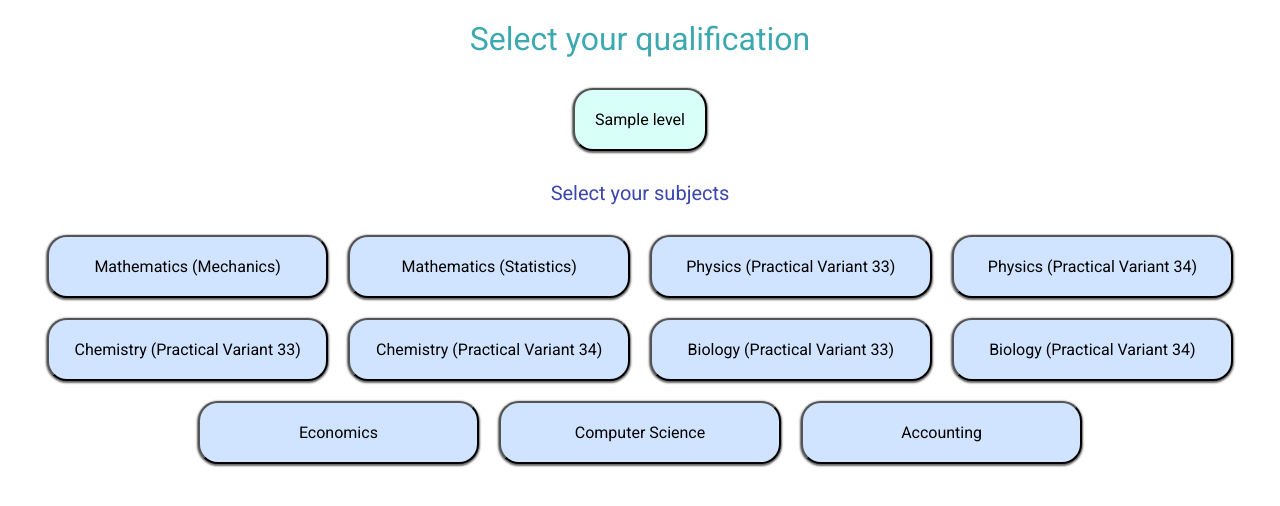
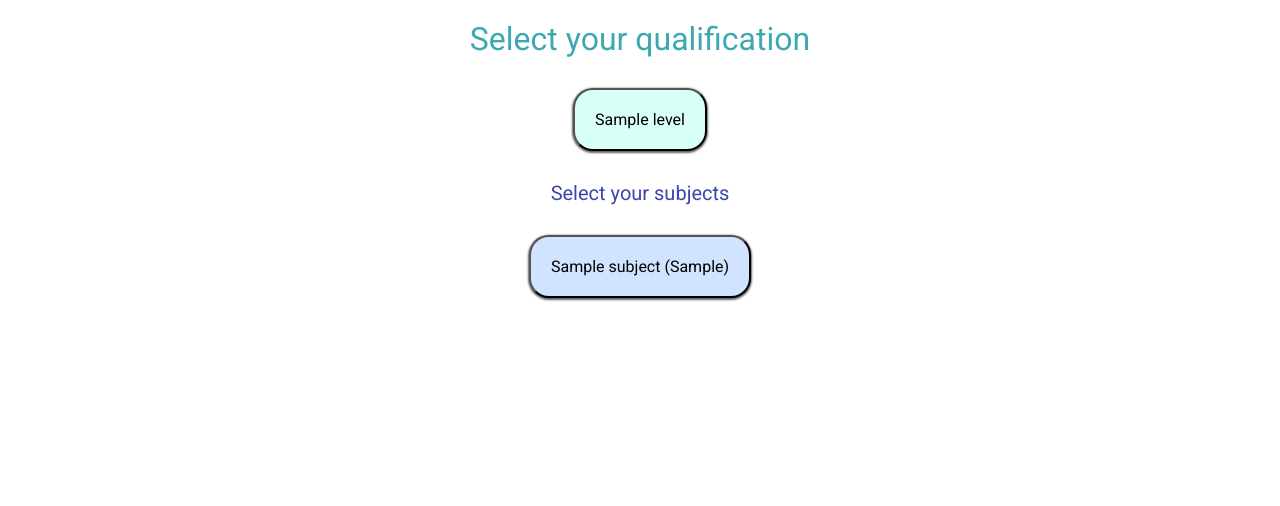
Before and after one commit to therealirfanshafi/ROUTINE-MAKER, a Django app: template main_code/routine_maker/main/templates/index.html in a window 1280 px wide. Shown: the top 506 px of the page. Run offline with Django 4.2, Linux system fonts and the light colour scheme; the template is opened without the code that fills it: values that come from a table or form of the project are taken from there, others are empty; tables that the repository leaves empty hold one stand-in row (values such as "Sample post").

```diff
--- a/main_code/routine_maker/main/templates/index.html
+++ b/main_code/routine_maker/main/templates/index.html
@@ -24,17 +24,13 @@
             <h2>Select your subjects</h2>
             <form style="display:flex; flex-direction: column; align-items: center;">
                 <div id="subject-selector" class="selector">
-                    <input type="button" value="Mathematics (Mechanics)" onclick="addSubject('Mathematics (Mechanics)')">
-                    <input type="button" value="Mathematics (Statistics)" onclick="addSubject('Mathematics (Statistics)')">
-                    <input type="button" value="Physics (Practical Variant 33)" onclick="addSubject('Physics (Practical Variant 33)')">
-                    <input type="button" value="Physics (Practical Variant 34)" onclick="addSubject('Physics (Practical Variant 34)')">
-                    <input type="button" value="Chemistry (Practical Variant 33)" onclick="addSubject('Chemistry (Practical Variant 33)')">
-                    <input type="button" value="Chemistry (Practical Variant 34)" onclick="addSubject('Chemistry (Practical Variant 34)')">
-                    <input type="button" value="Biology (Practical Variant 33)" onclick="addSubject('Biology (Practical Variant 33)')">
-                    <input type="button" value="Biology (Practical Variant 34)" onclick="addSubject('Biology (Practical Variant 34)')">
-                    <input type="button" value="Economics" onclick="addSubject('Economics')">
-                    <input type="button" value="Computer Science" onclick="addSubject('Computer Science')">
-                    <input type="button" value="Accounting" onclick="addSubject('Accounting')">
+                    {% for subject in subjects %}
+                        {% if subject.extension %}
+                            <input type="button" value="{{subject.subject.name}} ({{subject.extension}})" onclick="addSubject('{{subject.subject.name}} ({{subject.extension}})')">
+                        {% else %}
+                            <input type="button" value="{{subject.subject.name}}" onclick="addSubject('{{subject.subject.name}}')">
+                        {% endif %}
+                    {% endfor %}
                 </div>
                 <div id="selected-subject-list-container" style="display: none; flex-direction: column; align-items: center;">
                     <h3>YOUR SELECTED SUBJECTS</h3>
```
Also changed, not shown: main_code/routine_maker/main/views.py (+6 -2 lines).
